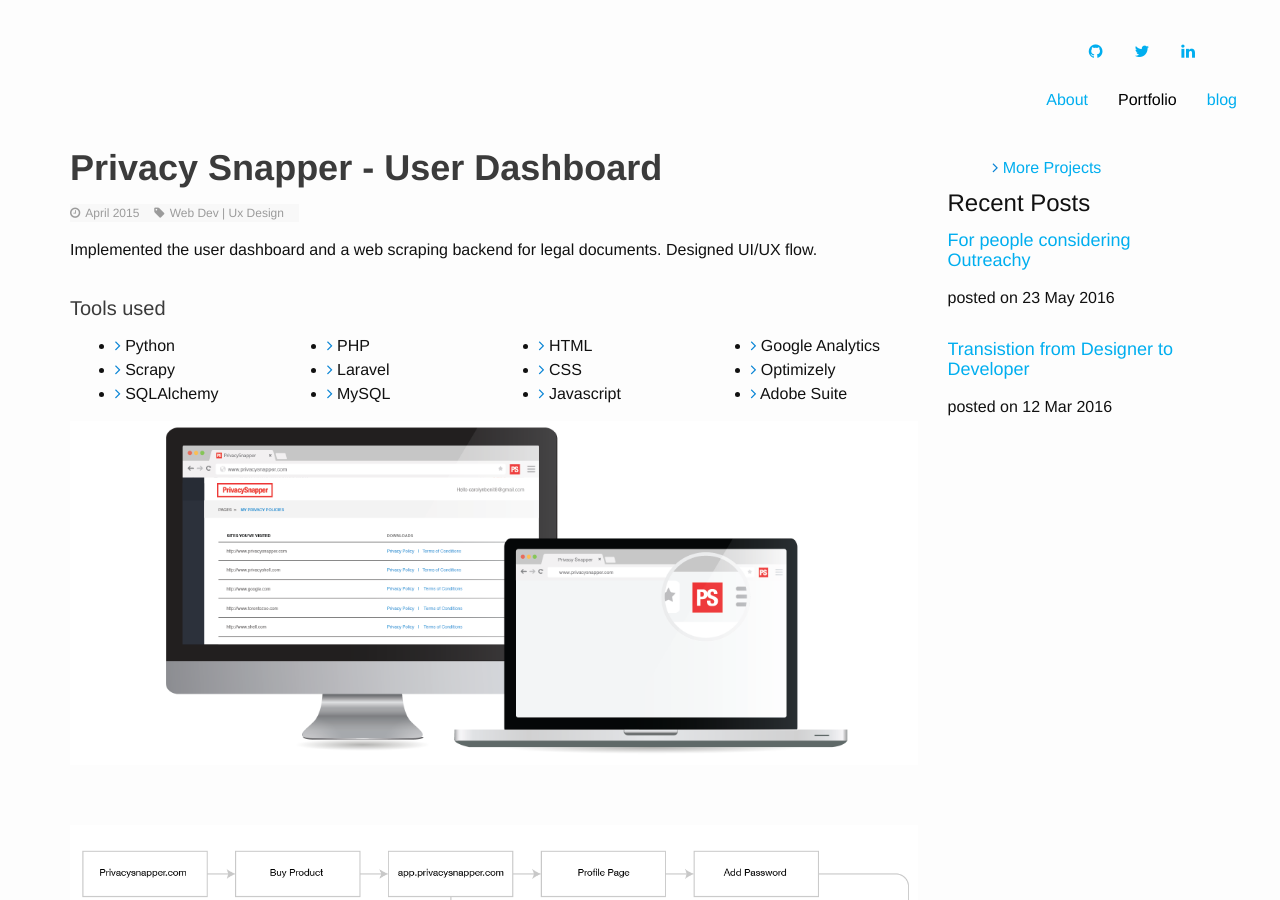
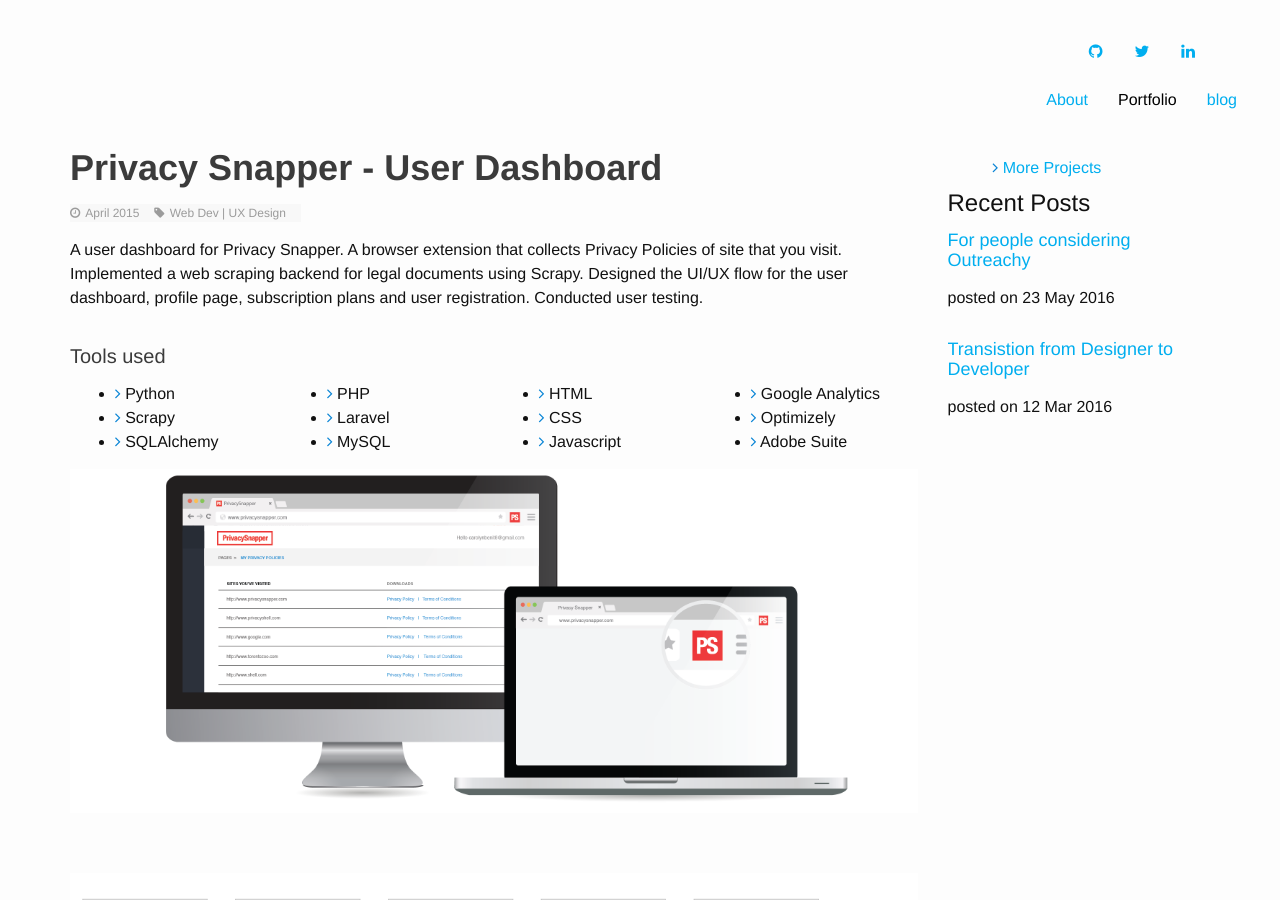
Before and after one commit to kristelteng/personal_site, a Jekyll site: the page built from portfolio/appsnapper.html, in a window 1280 px wide and 900 px high. Built offline with Jekyll 4.4.1, drawn with Linux system fonts in a browser that asks for light colours.

Commit message:
modify the description

```diff
--- a/portfolio/appsnapper.html
+++ b/portfolio/appsnapper.html
@@ -1,6 +1,6 @@
 ---
 layout: default
-title: Privacy Snapper
+title: Privacy Snapper - Dashboard
 permalink: /portfolio/appsnapper.html
 ---
 
@@ -15,11 +15,13 @@
                             <h2 class="bold">Privacy Snapper - User Dashboard</h2>
                             <ul class="nav navbar-nav navbar-default">
                                 <li class="subsection-icon"><i class="fa fa-clock-o subsection"></i>April 2015</li>
-                                <li class="subsection-icon"><i class="fa fa-tag subsection"></i>Web Dev | Ux Design</li>
+                                <li class="subsection-icon"><i class="fa fa-tag subsection"></i>Web Dev | UX Design</li>
                             </ul>
                             <br>
 
-                            <p class="project-description">Implemented the user dashboard and a web scraping backend for legal documents. Designed UI/UX flow.</p>
+                            <p class="project-description">A user dashboard for Privacy Snapper. A browser extension that collects Privacy Policies of site that you visit.
+                            <br>
+                            Implemented a web scraping backend for legal documents using Scrapy. Designed the UI/UX flow for the user dashboard, profile page, subscription plans and user registration. Conducted user testing.</p>
 
                             <h3 class="project-title">Tools used</h3>
 
```
